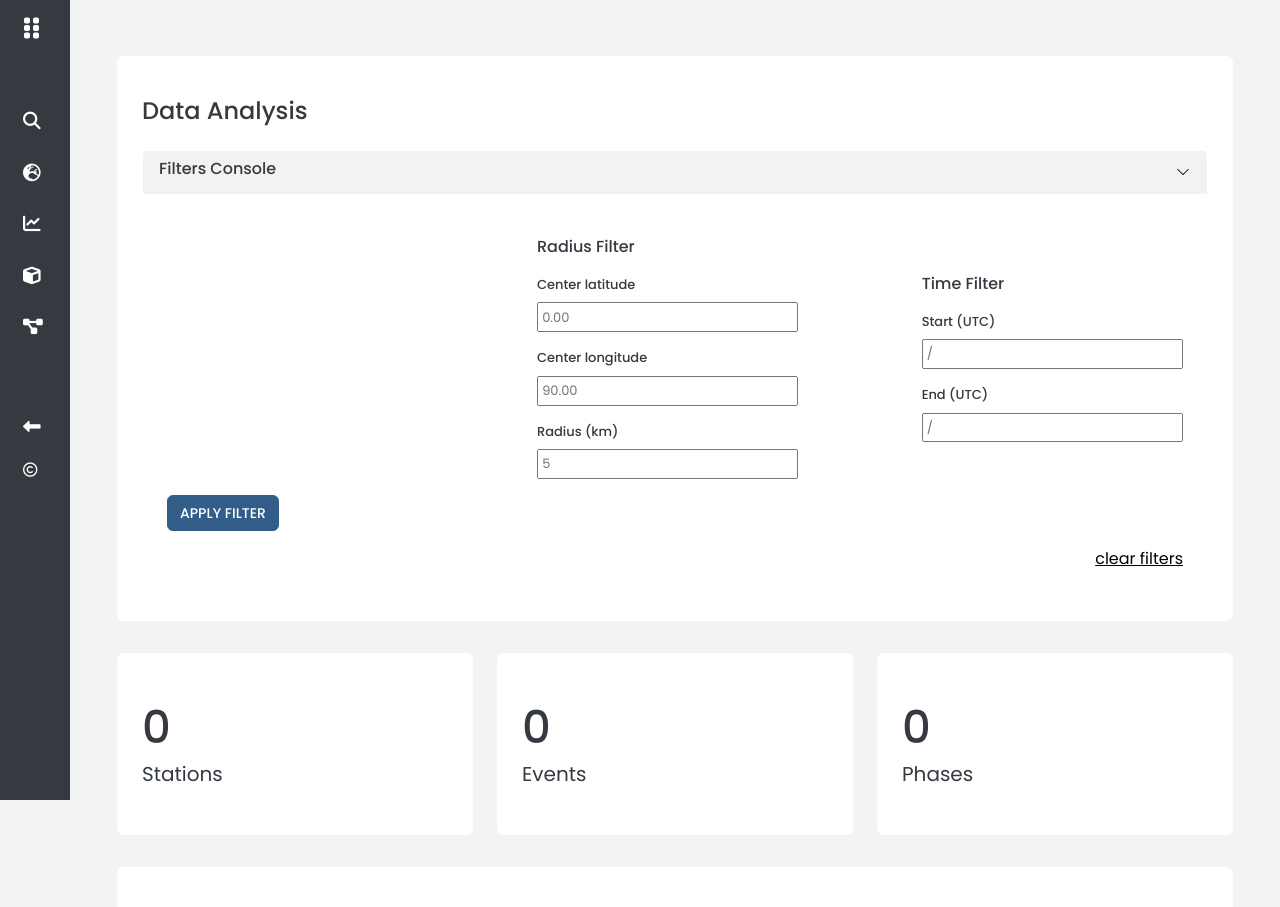
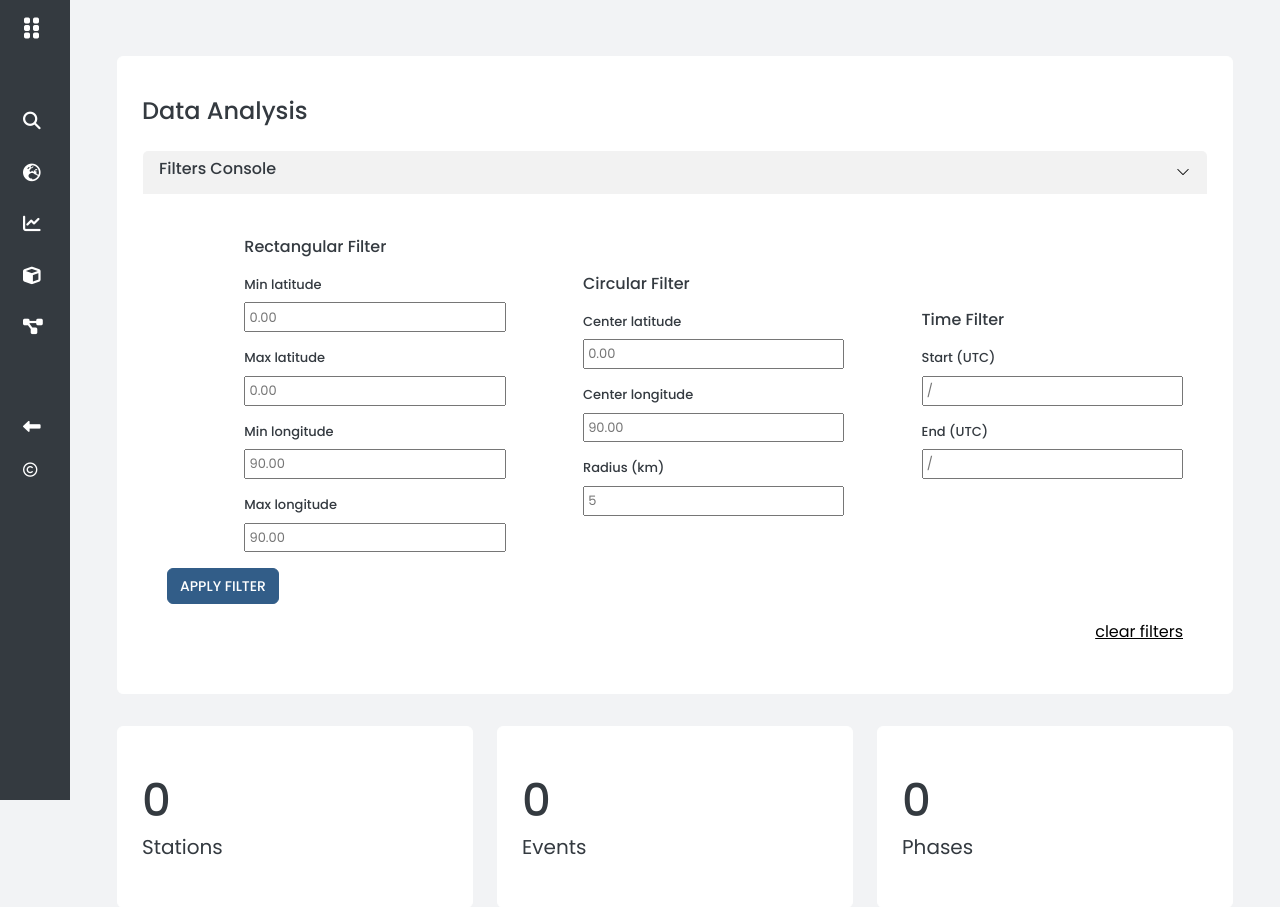
Before and after one commit to bgjx/meq-data-app, a Django app: template project/templates/project/data-analysis.html in a window 1280 px wide. Shown: the top 907 px of the page. Run offline with Django 5.2, Linux system fonts and the light colour scheme; the template is opened without the code that fills it, so the values that code supplies are empty; some libraries are stand-ins or nearby versions.

Commit message:
add rectangular filer to tremplate html

```diff
--- a/project/templates/project/data-analysis.html
+++ b/project/templates/project/data-analysis.html
@@ -29,12 +29,38 @@
                                     <div class="card-body">
                                         <form id = "filter-form" method="get" class="py-lg-3">
                                             <div class="form-explorer">
-                                                <!-- Other filter -->
-                                                <div class="form-input"></div>
-                                                <div class="form-input"></div>
                                                 <!-- spatial filter -->
+                                                <!-- Rectangular filter -->
                                                 <div class="form-input ">
-                                                    <div class="filter-type"> Radius Filter </div>
+                                                    <div class="filter-type"> Rectangular Filter </div>
+                                                    <div class="filter-item">
+                                                        <label for="min-latitude" class="form-label"> Min latitude </label>
+                                                        <div class="input">
+                                                            <input type="number" name="min_latitude" id="min_latitude" placeholder="0.00" min="-90" max="90" step="any">
+                                                        </div>
+                                                    </div>
+                                                    <div class="filter-item">
+                                                        <label for="max-latitude" class="form-label"> Max latitude </label>
+                                                        <div class="input">
+                                                            <input type="number" name="max_latitude" id="max_latitude" placeholder="0.00" min="-90" max="90" step="any">
+                                                        </div>
+                                                    </div>
+                                                    <div class="filter-item">
+                                                        <label for="min-longitude" class="form-label"> Min longitude </label>
+                                                        <div class="input">
+                                                            <input type="number" name="min_longitude" id="min_longitude" placeholder="90.00" min="-180" max="180" step="any">
+                                                        </div>
+                                                    </div>
+                                                    <div class="filter-item">
+                                                        <label for="max-longitude" class="form-label"> Max longitude </label>
+                                                        <div class="input">
+                                                            <input type="number" name="max_longitude" id="max_longitude" placeholder="90.00" min="-180" max="180" step="any">
+                                                        </div>
+                                                    </div>
+                                                </div>
+                                                <!-- circular filter  -->
+                                                <div class="form-input ">
+                                                    <div class="filter-type"> Circular Filter </div>
                                                     <div class="filter-item">
                                                         <label for="center-latitude" class="form-label"> Center latitude </label>
                                                         <div class="input">
```
